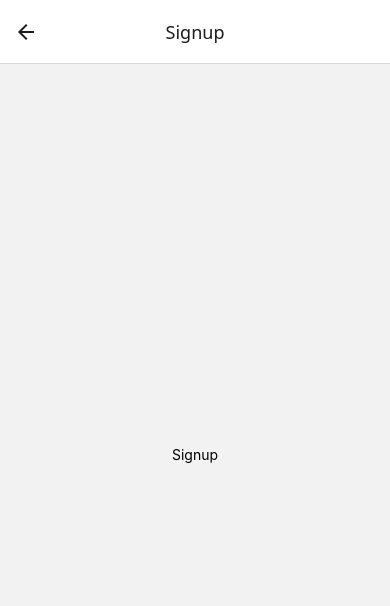
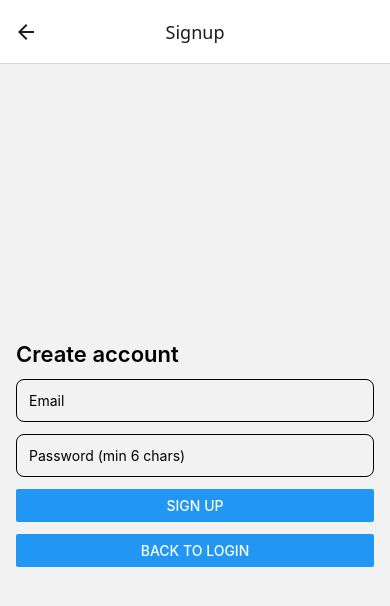
Before and after one commit to krendun/navigator-mobile, a React Native app: screen /Signup in a window 390 px wide. Shown: the top 606 px of the page. Built offline with nearby package versions, Linux system fonts and the light colour scheme.

Commit message:
login functionality ; email confirm

```diff
--- a/App.tsx
+++ b/App.tsx
@@ -1,6 +1,11 @@
 import React from "react";
+import { AuthProvider } from "./src/auth/AuthContext";
 import { AuthGate } from "./src/auth/AuthGate";
 
 export default function App() {
-  return <AuthGate />;
+  return (
+    <AuthProvider>
+      <AuthGate />
+    </AuthProvider>
+  );
 }
--- /dev/null
+++ b/src/auth/AuthContext.tsx
@@ -0,0 +1,72 @@
+import React, { createContext, useContext, useEffect, useMemo, useState } from "react";
+import { Session, User } from "@supabase/supabase-js";
+import { supabase } from "../lib/supabase";
+
+type AuthContextValue = {
+  user: User | null;
+  session: Session | null;
+  isLoading: boolean;
+  signIn: (email: string, password: string) => Promise<void>;
+  signUp: (email: string, password: string) => Promise<void>;
+  signOut: () => Promise<void>;
+};
+
+const AuthContext = createContext<AuthContextValue | null>(null);
+
+export function AuthProvider({ children }: { children: React.ReactNode }) {
+  const [session, setSession] = useState<Session | null>(null);
+  const [user, setUser] = useState<User | null>(null);
+  const [isLoading, setIsLoading] = useState(true);
+
+  useEffect(() => {
+    let isMounted = true;
+
+    // 1) Load existing session from SecureStore (Supabase handles it via storage adapter)
+    supabase.auth.getSession().then(({ data }) => {
+      if (!isMounted) return;
+      setSession(data.session ?? null);
+      setUser(data.session?.user ?? null);
+      setIsLoading(false);
+    });
+
+    // 2) Subscribe to auth state changes (instant UI updates)
+    const { data: sub } = supabase.auth.onAuthStateChange((_event, newSession) => {
+      setSession(newSession);
+      setUser(newSession?.user ?? null);
+    });
+
+    return () => {
+      isMounted = false;
+      sub.subscription.unsubscribe();
+    };
+  }, []);
+
+  const value = useMemo<AuthContextValue>(
+    () => ({
+      user,
+      session,
+      isLoading,
+      signIn: async (email, password) => {
+        const { error } = await supabase.auth.signInWithPassword({ email, password });
+        if (error) throw error;
+      },
+      signUp: async (email, password) => {
+        const { error } = await supabase.auth.signUp({ email, password });
+        if (error) throw error;
+      },
+      signOut: async () => {
+        const { error } = await supabase.auth.signOut();
+        if (error) throw error;
+      },
+    }),
+    [user, session, isLoading]
+  );
+
+  return <AuthContext.Provider value={value}>{children}</AuthContext.Provider>;
+}
+
+export function useAuth() {
+  const ctx = useContext(AuthContext);
+  if (!ctx) throw new Error("useAuth must be used within an AuthProvider");
+  return ctx;
+}
--- a/src/auth/AuthGate.tsx
+++ b/src/auth/AuthGate.tsx
@@ -1,51 +1,11 @@
-import React, { useEffect, useState } from "react";
+import React from "react";
 import { ActivityIndicator, View } from "react-native";
 import { NavigationContainer } from "@react-navigation/native";
 import { RootNavigator } from "../navigation/RootNavigator";
-import { clearTokens, getTokens } from "./tokenStore";
-
-/**
- * Replace validateSession() with your real auth provider check.
- * For Supabase: you typically call supabase.auth.setSession(...) or supabase.auth.getUser()
- * For a custom backend: call /me with the access token.
- */
-async function validateSession(accessToken: string): Promise<boolean> {
-  // MVP stub: treat any non-empty token as valid
-  // Replace this with a real request to your auth provider/back-end.
-  return accessToken.length > 0;
-}
+import { useAuth } from "./AuthContext";
 
 export function AuthGate() {
-  const [isLoading, setIsLoading] = useState(true);
-  const [isAuthed, setIsAuthed] = useState(false);
-
-  useEffect(() => {
-    (async () => {
-      try {
-        const { accessToken } = await getTokens();
-
-        if (!accessToken) {
-          setIsAuthed(false);
-          return;
-        }
-
-        const ok = await validateSession(accessToken);
-        if (!ok) {
-          await clearTokens();
-          setIsAuthed(false);
-          return;
-        }
-
-        setIsAuthed(true);
-      } catch {
-        // If anything goes wrong, fall back to logged-out.
-        await clearTokens();
-        setIsAuthed(false);
-      } finally {
-        setIsLoading(false);
-      }
-    })();
-  }, []);
+  const { user, isLoading } = useAuth();
 
   if (isLoading) {
     return (
@@ -57,7 +17,7 @@ export function AuthGate() {
 
   return (
     <NavigationContainer>
-      <RootNavigator isAuthed={isAuthed} />
+      <RootNavigator isAuthed={!!user} />
     </NavigationContainer>
   );
 }
--- /dev/null
+++ b/src/lib/supabase.ts
@@ -0,0 +1,25 @@
+import { createClient } from "@supabase/supabase-js";
+import * as SecureStore from "expo-secure-store";
+
+const supabaseUrl = process.env.EXPO_PUBLIC_SUPABASE_URL as string;
+const supabaseAnonKey = process.env.EXPO_PUBLIC_SUPABASE_ANON_KEY as string;
+
+if (!supabaseUrl || !supabaseAnonKey) {
+  throw new Error("Missing Supabase env vars. Check EXPO_PUBLIC_SUPABASE_URL and EXPO_PUBLIC_SUPABASE_ANON_KEY.");
+}
+
+// Supabase expects a storage interface; we adapt Expo SecureStore.
+const ExpoSecureStoreAdapter = {
+  getItem: (key: string) => SecureStore.getItemAsync(key),
+  setItem: (key: string, value: string) => SecureStore.setItemAsync(key, value),
+  removeItem: (key: string) => SecureStore.deleteItemAsync(key),
+};
+
+export const supabase = createClient(supabaseUrl, supabaseAnonKey, {
+  auth: {
+    storage: ExpoSecureStoreAdapter,
+    persistSession: true,
+    autoRefreshToken: true,
+    detectSessionInUrl: false, // important for native apps
+  },
+});
--- a/src/screens/HomeScreen.tsx
+++ b/src/screens/HomeScreen.tsx
@@ -1,18 +1,14 @@
 import React from "react";
-import { View, Text, Button } from "react-native";
-import { clearTokens } from "../auth/tokenStore";
+import { Button, Text, View } from "react-native";
+import { useAuth } from "../auth/AuthContext";
 
 export function HomeScreen() {
+  const { user, signOut } = useAuth();
+
   return (
     <View style={{ flex: 1, alignItems: "center", justifyContent: "center", gap: 12 }}>
-      <Text>Home (Map will go here)</Text>
-      <Button
-        title="Reset Auth (clear tokens)"
-        onPress={async () => {
-          await clearTokens();
-        }}
-      />
-      <Text style={{ opacity: 0.6 }}>After clearing, reload the app.</Text>
+      <Text>Welcome, {user?.email}</Text>
+      <Button title="Log out" onPress={signOut} />
     </View>
   );
 }
--- a/src/screens/LoginScreen.tsx
+++ b/src/screens/LoginScreen.tsx
@@ -1,19 +1,55 @@
-import React from "react";
-import { View, Button, Text } from "react-native";
-import { setTokens } from "../auth/tokenStore";
+import React, { useState } from "react";
+import { Alert, Button, Text, TextInput, View } from "react-native";
+import { NativeStackScreenProps } from "@react-navigation/native-stack";
+import { AuthStackParamList } from "../navigation/AuthNavigator";
+import { useAuth } from "../auth/AuthContext";
 
-export function LoginScreen() {
+type Props = NativeStackScreenProps<AuthStackParamList, "Login">;
+
+export function LoginScreen({ navigation }: Props) {
+  const { signIn } = useAuth();
+  const [email, setEmail] = useState("");
+  const [password, setPassword] = useState("");
+  const [busy, setBusy] = useState(false);
+
   return (
-    <View style={{ flex: 1, alignItems: "center", justifyContent: "center", gap: 12 }}>
-      <Text>Login</Text>
+    <View style={{ flex: 1, padding: 16, justifyContent: "center", gap: 12 }}>
+      <Text style={{ fontSize: 22, fontWeight: "600" }}>Log in</Text>
+
+      <TextInput
+        autoCapitalize="none"
+        keyboardType="email-address"
+        placeholder="Email"
+        value={email}
+        onChangeText={setEmail}
+        style={{ borderWidth: 1, padding: 12, borderRadius: 8 }}
+      />
+
+      <TextInput
+        placeholder="Password"
+        secureTextEntry
+        value={password}
+        onChangeText={setPassword}
+        style={{ borderWidth: 1, padding: 12, borderRadius: 8 }}
+      />
+
       <Button
-        title="Fake Login (store tokens)"
+        title={busy ? "Logging in..." : "Log in"}
+        disabled={busy}
         onPress={async () => {
-          await setTokens("fake_access_token", "fake_refresh_token");
-          // App restart is the simplest way to re-trigger AuthGate in this stub.
-          // Once we wire real auth, we will use state/context to update immediately.
+          try {
+            setBusy(true);
+            await signIn(email.trim(), password);
+            // No navigation needed: AuthContext switches to App stack automatically.
+          } catch (e: any) {
+            Alert.alert("Login failed", e?.message ?? "Please try again.");
+          } finally {
+            setBusy(false);
+          }
         }}
       />
+
+      <Button title="Create an account" onPress={() => navigation.navigate("Signup")} />
     </View>
   );
 }
--- a/src/screens/SignupScreen.tsx
+++ b/src/screens/SignupScreen.tsx
@@ -1,10 +1,59 @@
-import React from "react";
-import { View, Text } from "react-native";
+import React, { useState } from "react";
+import { Alert, Button, Text, TextInput, View } from "react-native";
+import { NativeStackScreenProps } from "@react-navigation/native-stack";
+import { AuthStackParamList } from "../navigation/AuthNavigator";
+import { useAuth } from "../auth/AuthContext";
 
-export function SignupScreen() {
+type Props = NativeStackScreenProps<AuthStackParamList, "Signup">;
+
+export function SignupScreen({ navigation }: Props) {
+  const { signUp } = useAuth();
+  const [email, setEmail] = useState("");
+  const [password, setPassword] = useState("");
+  const [busy, setBusy] = useState(false);
+
   return (
-    <View style={{ flex: 1, alignItems: "center", justifyContent: "center" }}>
-      <Text>Signup</Text>
+    <View style={{ flex: 1, padding: 16, justifyContent: "center", gap: 12 }}>
+      <Text style={{ fontSize: 22, fontWeight: "600" }}>Create account</Text>
+
+      <TextInput
+        autoCapitalize="none"
+        keyboardType="email-address"
+        placeholder="Email"
+        value={email}
+        onChangeText={setEmail}
+        style={{ borderWidth: 1, padding: 12, borderRadius: 8 }}
+      />
+
+      <TextInput
+        placeholder="Password (min 6 chars)"
+        secureTextEntry
+        value={password}
+        onChangeText={setPassword}
+        style={{ borderWidth: 1, padding: 12, borderRadius: 8 }}
+      />
+
+      <Button
+        title={busy ? "Creating..." : "Sign up"}
+        disabled={busy}
+        onPress={async () => {
+          try {
+            setBusy(true);
+            await signUp(email.trim(), password);
+            Alert.alert(
+              "Check your email",
+              "If email confirmation is enabled, confirm your email, then return to log in."
+            );
+            navigation.navigate("Login");
+          } catch (e: any) {
+            Alert.alert("Signup failed", e?.message ?? "Please try again.");
+          } finally {
+            setBusy(false);
+          }
+        }}
+      />
+
+      <Button title="Back to login" onPress={() => navigation.navigate("Login")} />
     </View>
   );
 }
```
